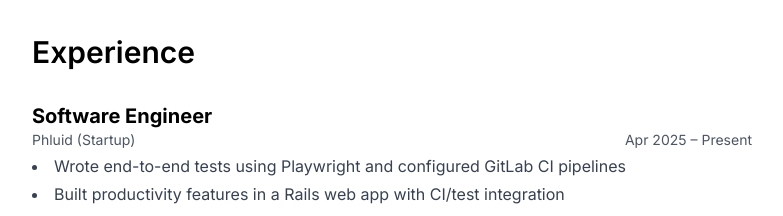
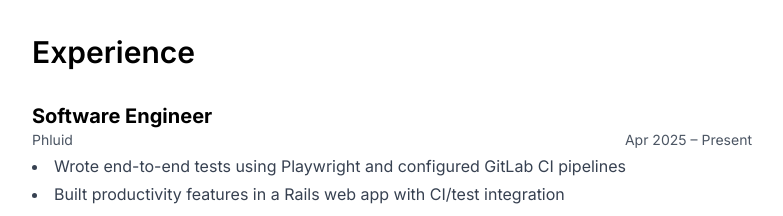
Before and after one commit to Brian-S-Poon/brianpoon.com, a React (Vite) app: page / in a window 1280 px wide. Shown: the part 1680-1896 px from the top of the page, without its empty margins (248-1031 px from the left). Built offline with nearby package versions, Linux system fonts and the light colour scheme; the HTML template or start-up script is replaced by a standard one.

Commit message:
Update Experience.jsx

```diff
--- a/src/components/Experience.jsx
+++ b/src/components/Experience.jsx
@@ -4,7 +4,7 @@ import { motion } from 'framer-motion';
 const experiences = [
   {
     role: 'Software Engineer',
-    company: 'Phluid (Startup)',
+    company: 'Phluid',
     date: 'Apr 2025 – Present',
     bullets: [
       'Wrote end-to-end tests using Playwright and configured GitLab CI pipelines',
```
